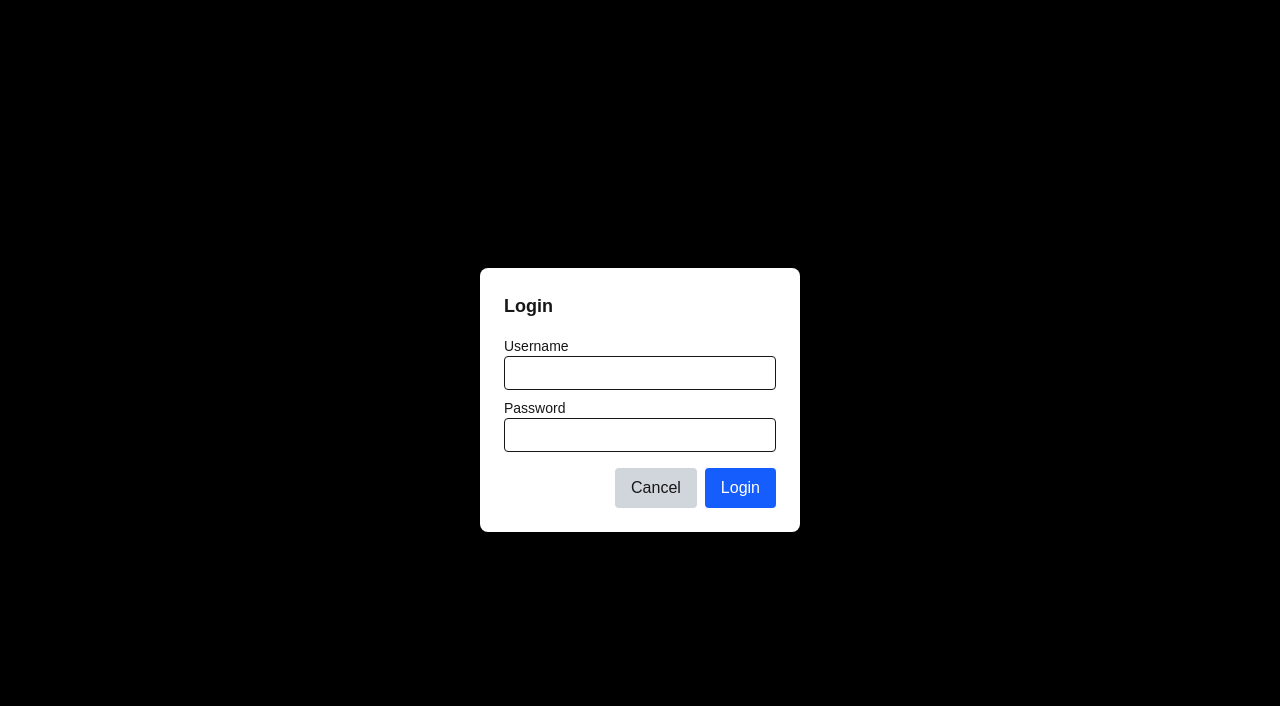
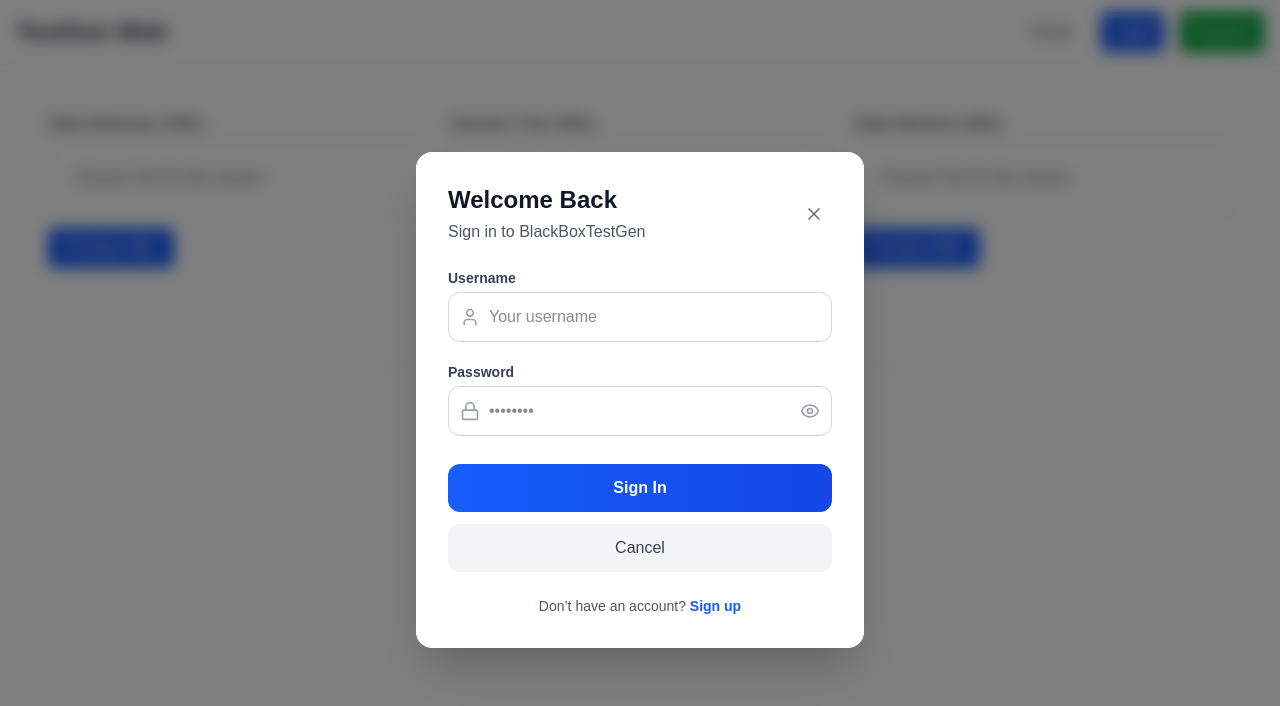
Before and after one commit to Likesloth/TestGen-Frontend, a Next.js app: page / in a window 1280 px wide. Both pictures are taken after a click on the button "Login". Shown: the top 706 px of the page. Built offline with nearby package versions, Linux system fonts and the light colour scheme; no server answers.

Commit message:
change the Login and Register look

```diff
--- a/package.json
+++ b/package.json
@@ -11,6 +11,7 @@
   "dependencies": {
     "date-fns": "^4.1.0",
     "gojs": "^3.0.24",
+    "lucide-react": "^0.528.0",
     "next": "^15.4.2",
     "react": "^19.0.0",
     "react-dom": "^19.0.0",
--- a/src/components/LoginModal.js
+++ b/src/components/LoginModal.js
@@ -1,57 +1,185 @@
 // src/components/LoginModal.js
-import React, { useState } from 'react';
+import React, { useState, useEffect } from 'react';
+import { Eye, EyeOff, User, Lock, X } from 'lucide-react';
 
-export default function LoginModal({ isOpen, onClose, onLogin }) {
+export default function LoginModal({
+  isOpen,
+  onClose,
+  onLogin,      // async (username, password) => { … }
+  onOpenRegister, // optional: to switch to register modal
+}) {
   const [username, setUsername] = useState('');
   const [password, setPassword] = useState('');
+  const [showPassword, setShowPassword] = useState(false);
+  const [isLoading, setIsLoading] = useState(false);
+  const [errors, setErrors] = useState({});
+
+  useEffect(() => {
+    if (isOpen) {
+      setUsername('');
+      setPassword('');
+      setShowPassword(false);
+      setIsLoading(false);
+      setErrors({});
+    }
+  }, [isOpen]);
+
+  const validate = () => {
+    const errs = {};
+    if (!username.trim()) errs.username = 'Username is required';
+    else if (username.length < 3) errs.username = 'At least 3 characters';
+    if (!password) errs.password = 'Password is required';
+    else if (password.length < 6) errs.password = 'At least 6 characters';
+    setErrors(errs);
+    return Object.keys(errs).length === 0;
+  };
+
+  const handleSubmit = async e => {
+    e.preventDefault();
+    if (!validate()) return;
+    setIsLoading(true);
+    try {
+      await onLogin(username.trim(), password);
+      onClose();
+    } catch {
+      setErrors({ general: 'Login failed. Check your credentials.' });
+    } finally {
+      setIsLoading(false);
+    }
+  };
 
   if (!isOpen) return null;
   return (
-    <div className="fixed inset-0 bg-black bg-opacity-50 flex items-center justify-center z-50">
-      <div className="bg-white rounded-lg shadow-lg p-6 w-80">
-        <h3 className="text-lg font-semibold mb-4">Login</h3>
-        <form
-          onSubmit={e => {
-            e.preventDefault();
-            onLogin(username, password);
-          }}
+    <div
+      className="fixed inset-0 z-50 flex items-center justify-center bg-black/50 backdrop-blur-sm p-4"
+      onClick={onClose}
     >
-          <div className="mb-2">
-            <label className="block text-sm">Username</label>
+      <div
+        className="bg-white rounded-2xl shadow-2xl w-full max-w-md p-8"
+        onClick={e => e.stopPropagation()}
+      >
+        {/* Header */}
+        <div className="flex justify-between items-center mb-6">
+          <div>
+            <h2 className="text-2xl font-bold text-gray-900">Welcome Back</h2>
+            <p className="text-gray-600 mt-1">Sign in to BlackBoxTestGen</p>
+          </div>
+          <button onClick={onClose} className="p-2 hover:bg-gray-100 rounded-full">
+            <X className="w-5 h-5 text-gray-500" />
+          </button>
+        </div>
+
+        {errors.general && (
+          <div className="mb-4 p-3 bg-red-50 border border-red-200 rounded-lg">
+            <p className="text-red-700 text-sm">{errors.general}</p>
+          </div>
+        )}
+
+        <form onSubmit={handleSubmit} className="space-y-5">
+          {/* Username */}
+          <div>
+            <label className="block text-sm font-semibold text-gray-700 mb-1">
+              Username
+            </label>
+            <div className="relative">
+              <User className="absolute left-3 top-1/2 transform -translate-y-1/2 text-gray-400 w-5 h-5" />
               <input
                 type="text"
                 value={username}
-              onChange={e => setUsername(e.target.value)}
-              className="w-full border rounded px-2 py-1"
+                onChange={e => {
+                  setUsername(e.target.value);
+                  if (errors.username) setErrors(prev => ({ ...prev, username: '' }));
+                }}
+                className={`w-full pl-10 pr-4 py-3 border rounded-xl focus:outline-none focus:ring-2 ${
+                  errors.username
+                    ? 'border-red-300 focus:ring-red-500/20'
+                    : 'border-gray-300 focus:ring-blue-500/20'
+                }`}
+                placeholder="Your username"
+                disabled={isLoading}
                 required
               />
             </div>
-          <div className="mb-4">
-            <label className="block text-sm">Password</label>
+            {errors.username && (
+              <p className="mt-1 text-sm text-red-600">{errors.username}</p>
+            )}
+          </div>
+
+          {/* Password */}
+          <div>
+            <label className="block text-sm font-semibold text-gray-700 mb-1">
+              Password
+            </label>
+            <div className="relative">
+              <Lock className="absolute left-3 top-1/2 transform -translate-y-1/2 text-gray-400 w-5 h-5" />
               <input
-              type="password"
+                type={showPassword ? 'text' : 'password'}
                 value={password}
-              onChange={e => setPassword(e.target.value)}
-              className="w-full border rounded px-2 py-1"
+                onChange={e => {
+                  setPassword(e.target.value);
+                  if (errors.password) setErrors(prev => ({ ...prev, password: '' }));
+                }}
+                className={`w-full pl-10 pr-12 py-3 border rounded-xl focus:outline-none focus:ring-2 ${
+                  errors.password
+                    ? 'border-red-300 focus:ring-red-500/20'
+                    : 'border-gray-300 focus:ring-blue-500/20'
+                }`}
+                placeholder="••••••••"
+                disabled={isLoading}
                 required
               />
+              <button
+                type="button"
+                onClick={() => setShowPassword(!showPassword)}
+                className="absolute right-3 top-1/2 transform -translate-y-1/2 text-gray-400 hover:text-gray-600"
+                disabled={isLoading}
+              >
+                {showPassword ? (
+                  <EyeOff className="w-5 h-5" />
+                ) : (
+                  <Eye className="w-5 h-5" />
+                )}
+              </button>
             </div>
-          <div className="flex justify-end space-x-2">
+            {errors.password && (
+              <p className="mt-1 text-sm text-red-600">{errors.password}</p>
+            )}
+          </div>
+
+          {/* Actions */}
+          <div className="flex flex-col space-y-3 pt-2">
+            <button
+              type="submit"
+              disabled={isLoading}
+              className="w-full bg-gradient-to-r from-blue-600 to-blue-700 text-white font-semibold py-3 rounded-xl hover:from-blue-700 hover:to-blue-800 disabled:opacity-50"
+            >
+              {isLoading ? 'Signing in…' : 'Sign In'}
+            </button>
             <button
               type="button"
               onClick={onClose}
-              className="px-4 py-2 bg-gray-300 rounded hover:bg-gray-400"
+              disabled={isLoading}
+              className="w-full bg-gray-100 text-gray-700 py-3 rounded-xl hover:bg-gray-200 disabled:opacity-50"
             >
               Cancel
             </button>
-            <button
-              type="submit"
-              className="px-4 py-2 bg-blue-600 text-white rounded hover:bg-blue-700"
-            >
-              Login
-            </button>
           </div>
         </form>
+
+        <div className="mt-6 text-center">
+          <p className="text-sm text-gray-600">
+            Don’t have an account?{' '}
+            <button
+              onClick={() => {
+                onClose();
+                onOpenRegister?.();
+              }}
+              className="text-blue-600 hover:text-blue-700 font-semibold"
+            >
+              Sign up
+            </button>
+          </p>
+        </div>
       </div>
     </div>
   );
--- a/src/components/RegisterModal.js
+++ b/src/components/RegisterModal.js
@@ -1,57 +1,173 @@
 // src/components/RegisterModal.js
-import React, { useState } from 'react';
+import React, { useState, useEffect } from 'react';
+import { Eye, EyeOff, User, Lock, X } from 'lucide-react';
 
-export default function RegisterModal({ isOpen, onClose, onRegister }) {
+export default function RegisterModal({
+  isOpen,
+  onClose,
+  onRegister,    // async (username, password) => { … }
+  onOpenLogin,   // optional: to switch back to login
+}) {
   const [username, setUsername] = useState('');
   const [password, setPassword] = useState('');
+  const [showPassword, setShowPassword] = useState(false);
+  const [isLoading, setIsLoading] = useState(false);
+  const [errors, setErrors] = useState({});
+
+  useEffect(() => {
+    if (isOpen) {
+      setUsername('');
+      setPassword('');
+      setShowPassword(false);
+      setIsLoading(false);
+      setErrors({});
+    }
+  }, [isOpen]);
+
+  const validate = () => {
+    const errs = {};
+    if (!username.trim()) errs.username = 'Username is required';
+    else if (username.length < 3) errs.username = 'At least 3 characters';
+    if (!password) errs.password = 'Password is required';
+    else if (password.length < 6) errs.password = 'At least 6 characters';
+    setErrors(errs);
+    return Object.keys(errs).length === 0;
+  };
+
+  const handleSubmit = async e => {
+    e.preventDefault();
+    if (!validate()) return;
+    setIsLoading(true);
+    try {
+      await onRegister(username.trim(), password);
+      onClose();
+    } catch {
+      setErrors({ general: 'Registration failed. Try a different username.' });
+    } finally {
+      setIsLoading(false);
+    }
+  };
 
   if (!isOpen) return null;
   return (
-    <div className="fixed inset-0 bg-black bg-opacity-50 flex items-center justify-center z-50">
-      <div className="bg-white rounded-lg shadow-lg p-6 w-80">
-        <h3 className="text-lg font-semibold mb-4">Register</h3>
-        <form
-          onSubmit={e => {
-            e.preventDefault();
-            onRegister(username, password);
-          }}
+    <div
+      className="fixed inset-0 z-50 flex items-center justify-center bg-black/50 backdrop-blur-sm p-4"
+      onClick={onClose}
     >
-          <div className="mb-2">
-            <label className="block text-sm">Username</label>
+      <div
+        className="bg-white rounded-2xl shadow-2xl w-full max-w-md p-8"
+        onClick={e => e.stopPropagation()}
+      >
+        <div className="flex justify-between items-center mb-6">
+          <div>
+            <h2 className="text-2xl font-bold">Create Account</h2>
+            <p className="text-gray-600 mt-1">Sign up for BlackBoxTestGen</p>
+          </div>
+          <button onClick={onClose} className="p-2 hover:bg-gray-100 rounded-full">
+            <X className="w-5 h-5 text-gray-500" />
+          </button>
+        </div>
+
+        {errors.general && (
+          <div className="mb-4 p-3 bg-red-50 border border-red-200 rounded-lg">
+            <p className="text-red-700 text-sm">{errors.general}</p>
+          </div>
+        )}
+
+        <form onSubmit={handleSubmit} className="space-y-5">
+          <div>
+            <label className="block text-sm font-semibold mb-1">Username</label>
+            <div className="relative">
+              <User className="absolute left-3 top-1/2 transform -translate-y-1/2 text-gray-400 w-5 h-5" />
               <input
                 type="text"
                 value={username}
-              onChange={e => setUsername(e.target.value)}
-              className="w-full border rounded px-2 py-1"
+                onChange={e => {
+                  setUsername(e.target.value);
+                  if (errors.username) setErrors(prev => ({ ...prev, username: '' }));
+                }}
+                className={`w-full pl-10 pr-4 py-3 border rounded-xl focus:outline-none focus:ring-2 ${
+                  errors.username
+                    ? 'border-red-300 focus:ring-red-500/20'
+                    : 'border-gray-300 focus:ring-green-500/20'
+                }`}
+                placeholder="Choose a username"
+                disabled={isLoading}
                 required
               />
             </div>
-          <div className="mb-4">
-            <label className="block text-sm">Password</label>
+            {errors.username && (
+              <p className="mt-1 text-sm text-red-600">{errors.username}</p>
+            )}
+          </div>
+
+          <div>
+            <label className="block text-sm font-semibold mb-1">Password</label>
+            <div className="relative">
+              <Lock className="absolute left-3 top-1/2 transform -translate-y-1/2 text-gray-400 w-5 h-5" />
               <input
-              type="password"
+                type={showPassword ? 'text' : 'password'}
                 value={password}
-              onChange={e => setPassword(e.target.value)}
-              className="w-full border rounded px-2 py-1"
+                onChange={e => {
+                  setPassword(e.target.value);
+                  if (errors.password) setErrors(prev => ({ ...prev, password: '' }));
+                }}
+                className={`w-full pl-10 pr-12 py-3 border rounded-xl focus:outline-none focus:ring-2 ${
+                  errors.password
+                    ? 'border-red-300 focus:ring-red-500/20'
+                    : 'border-gray-300 focus:ring-green-500/20'
+                }`}
+                placeholder="••••••••"
+                disabled={isLoading}
                 required
               />
+              <button
+                type="button"
+                onClick={() => setShowPassword(!showPassword)}
+                className="absolute right-3 top-1/2 transform -translate-y-1/2 text-gray-400 hover:text-gray-600"
+                disabled={isLoading}
+              >
+                {showPassword ? <EyeOff className="w-5 h-5" /> : <Eye className="w-5 h-5" />}
+              </button>
             </div>
-          <div className="flex justify-end space-x-2">
+            {errors.password && (
+              <p className="mt-1 text-sm text-red-600">{errors.password}</p>
+            )}
+          </div>
+
+          <div className="flex flex-col space-y-3 pt-2">
+            <button
+              type="submit"
+              disabled={isLoading}
+              className="w-full bg-gradient-to-r from-green-600 to-green-700 text-white font-semibold py-3 rounded-xl hover:from-green-700 hover:to-green-800 disabled:opacity-50"
+            >
+              {isLoading ? 'Creating…' : 'Create Account'}
+            </button>
             <button
               type="button"
               onClick={onClose}
-              className="px-4 py-2 bg-gray-300 rounded hover:bg-gray-400"
+              disabled={isLoading}
+              className="w-full bg-gray-100 text-gray-700 py-3 rounded-xl hover:bg-gray-200 disabled:opacity-50"
             >
               Cancel
             </button>
-            <button
-              type="submit"
-              className="px-4 py-2 bg-green-600 text-white rounded hover:bg-green-700"
-            >
-              Register
-            </button>
           </div>
         </form>
+
+        <div className="mt-6 text-center">
+          <p className="text-sm text-gray-600">
+            Already have an account?{' '}
+            <button
+              onClick={() => {
+                onClose();
+                onOpenLogin?.();
+              }}
+              className="text-green-600 hover:text-green-700 font-semibold"
+            >
+              Sign in
+            </button>
+          </p>
+        </div>
       </div>
     </div>
   );
--- a/src/pages/index.js
+++ b/src/pages/index.js
@@ -255,9 +255,33 @@ export default function Home() {
           </>
         )}
 
-        <XMLPreviewModal isOpen={xmlModal.open} title={xmlModal.title} content={xmlModal.content} onClose={closeXmlModal} />
-        <LoginModal isOpen={loginOpen} onClose={() => setLoginOpen(false)} onLogin={handleLogin} />
-        <RegisterModal isOpen={registerOpen} onClose={() => setRegisterOpen(false)} onRegister={handleRegister} />
+        <XMLPreviewModal
+          isOpen={xmlModal.open}
+          title={xmlModal.title}
+          content={xmlModal.content}
+          onClose={closeXmlModal}
+        />
+
+        <LoginModal
+          isOpen={loginOpen}
+          onClose={() => setLoginOpen(false)}
+          onLogin={handleLogin}
+          onOpenRegister={() => {
+            setLoginOpen(false)
+            setRegisterOpen(true)
+          }}
+        />
+
+        <RegisterModal
+          isOpen={registerOpen}
+          onClose={() => setRegisterOpen(false)}
+          onRegister={handleRegister}
+          onOpenLogin={() => {
+            setRegisterOpen(false)
+            setLoginOpen(true)
+          }}
+        />
+
       </main>
     </>
   );
```
Also changed, not shown: 1 other file (tests, documents, lock files or other folders). Lines whose indentation alone changed are shown as unchanged.
